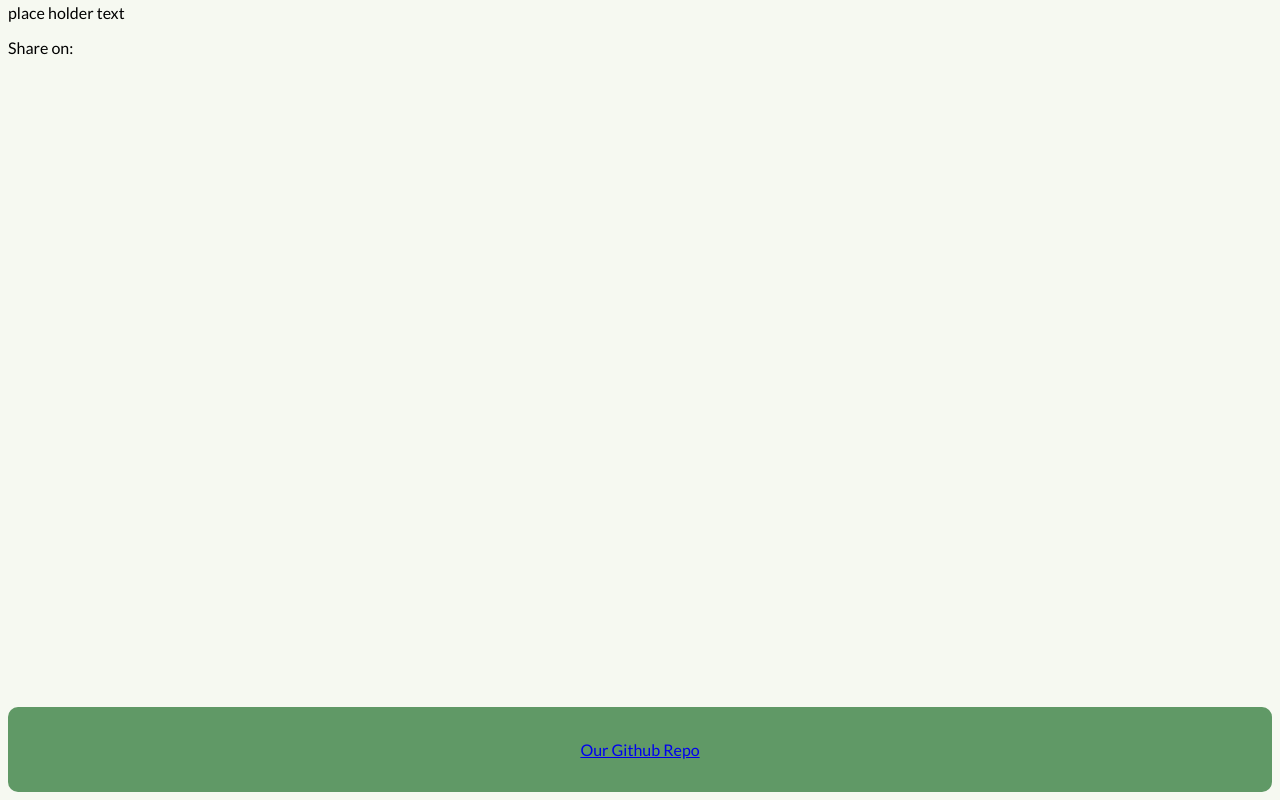
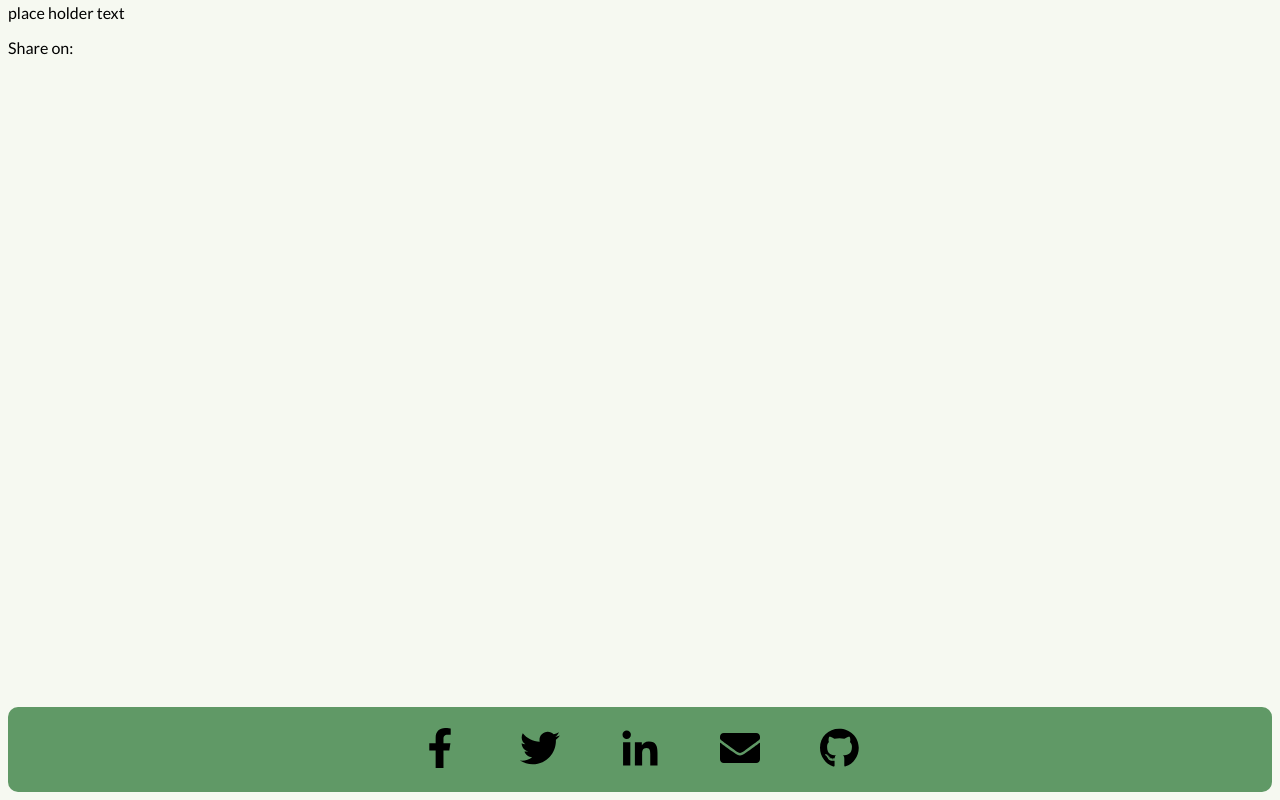
Before and after one commit to rbarbosa51/Slither-AI, a React (Vite) app in the folder client/: page /Comments in a window 1280 px wide. Shown: the part 196-996 px from the top of the page. Built offline with nearby package versions, Linux system fonts and the light colour scheme.

Commit message:
added the css to the footer and changed the github link to an icon. The linkedIN and email still need to be fixed

```diff
--- a/client/src/Footer.jsx
+++ b/client/src/Footer.jsx
@@ -8,28 +8,37 @@ export default function Footer({description}) {
         <>
         Share on:
     <div  className="footer">
-    {/* Facebook */}
+
     {/* The size of the icons can be changed in the css, under Share.css. */}
     {/* Instead of css you add style={{width:x}}, before Viewbox */}
 
+    {/* Facebook */}
+            <a href={`https://www.facebook.com/sharer/sharer.php?u=${url}`} target="_blank">
+            <svg className="share-icon" xmlns="http://www.w3.org/2000/svg" viewBox="0 0 512 512" aria-label="fb" role="img"><path d="m375.14,288l14.22,-92.66l-88.91,0l0,-60.13c0,-25.35 12.42,-50.06 52.24,-50.06l40.42,0l0,-78.89s-36.68,-6.26 -71.75,-6.26c-73.22,0 -121.08,44.38 -121.08,124.72l0,70.62l-81.39,0l0,92.66l81.39,0l0,224l100.17,0l0,-224l74.69,0z"></path></svg>
+            </a>
 
-    <a href={`https://www.facebook.com/sharer/sharer.php?u=${url}`} target="_blank">
-    <svg className="share-icon" xmlns="http://www.w3.org/2000/svg" viewBox="0 0 512 512" aria-label="fb" role="img"><path d="m375.14,288l14.22,-92.66l-88.91,0l0,-60.13c0,-25.35 12.42,-50.06 52.24,-50.06l40.42,0l0,-78.89s-36.68,-6.26 -71.75,-6.26c-73.22,0 -121.08,44.38 -121.08,124.72l0,70.62l-81.39,0l0,92.66l81.39,0l0,224l100.17,0l0,-224l74.69,0z"></path></svg>
-    </a>
+    {/* Facebook */}
+
+
 
     {/* Twitter */}
-    <a href={`https://twitter.com/intent/tweet?url=${url}&text=${encodeURI(description)}`} target="_blank">
-    <svg className="share-icon" xmlns="http://www.w3.org/2000/svg" viewBox="0 0 512 512" aria-label="tw" role="img"><path d="M459.37 151.716c.325 4.548.325 9.097.325 13.645 0 138.72-105.583 298.558-298.558 298.558-59.452 0-114.68-17.219-161.137-47.106 8.447.974 16.568 1.299 25.34 1.299 49.055 0 94.213-16.568 130.274-44.832-46.132-.975-84.792-31.188-98.112-72.772 6.498.974 12.995 1.624 19.818 1.624 9.421 0 18.843-1.3 27.614-3.573-48.081-9.747-84.143-51.98-84.143-102.985v-1.299c13.969 7.797 30.214 12.67 47.431 13.319-28.264-18.843-46.781-51.005-46.781-87.391 0-19.492 5.197-37.36 14.294-52.954 51.655 63.675 129.3 105.258 216.365 109.807-1.624-7.797-2.599-15.918-2.599-24.04 0-57.828 46.782-104.934 104.934-104.934 30.213 0 57.502 12.67 76.67 33.137 23.715-4.548 46.456-13.32 66.599-25.34-7.798 24.366-24.366 44.833-46.132 57.827 21.117-2.273 41.584-8.122 60.426-16.243-14.292 20.791-32.161 39.308-52.628 54.253z"></path></svg>
-    </a>
+
+            <a href={`https://twitter.com/intent/tweet?url=${url}&text=${encodeURI(description)}`} target="_blank">
+            <svg className="share-icon" xmlns="http://www.w3.org/2000/svg" viewBox="0 0 512 512" aria-label="tw" role="img"><path d="M459.37 151.716c.325 4.548.325 9.097.325 13.645 0 138.72-105.583 298.558-298.558 298.558-59.452 0-114.68-17.219-161.137-47.106 8.447.974 16.568 1.299 25.34 1.299 49.055 0 94.213-16.568 130.274-44.832-46.132-.975-84.792-31.188-98.112-72.772 6.498.974 12.995 1.624 19.818 1.624 9.421 0 18.843-1.3 27.614-3.573-48.081-9.747-84.143-51.98-84.143-102.985v-1.299c13.969 7.797 30.214 12.67 47.431 13.319-28.264-18.843-46.781-51.005-46.781-87.391 0-19.492 5.197-37.36 14.294-52.954 51.655 63.675 129.3 105.258 216.365 109.807-1.624-7.797-2.599-15.918-2.599-24.04 0-57.828 46.782-104.934 104.934-104.934 30.213 0 57.502 12.67 76.67 33.137 23.715-4.548 46.456-13.32 66.599-25.34-7.798 24.366-24.366 44.833-46.132 57.827 21.117-2.273 41.584-8.122 60.426-16.243-14.292 20.791-32.161 39.308-52.628 54.253z"></path></svg>
+            </a>
+
     {/* Twitter */}
 
 
 
+
     {/* LinkedIn */}
+
     <a href={`https://www.linkedin.com/shareArticle?mini=true&url=${url}`} target="_blank">
     <svg className="share-icon" xmlns="http://www.w3.org/2000/svg" viewBox="0 0 512 512" aria-label="ln" role="img"><path d="m132.28,479.99501l-92.88,0l0,-299.1l92.88,0l0,299.1zm-46.49,-339.9c-29.7,0 -53.79,-24.6 -53.79,-54.3a53.79,53.79 0 0 1 107.58,0c0,29.7 -24.1,54.3 -53.79,54.3zm394.11,339.9l-92.68,0l0,-145.6c0,-34.7 -0.7,-79.2 -48.29,-79.2c-48.29,0 -55.69,37.7 -55.69,76.7l0,148.1l-92.78,0l0,-299.1l89.08,0l0,40.8l1.3,0c12.4,-23.5 42.69,-48.3 87.88,-48.3c94,0 111.28,61.9 111.28,142.3l0,164.3l-0.1,0z"></path></svg>
     </a>
     {/* LinkedIn */}
+            {/* Facebook */}
 
 
 
@@ -38,13 +47,15 @@ export default function Footer({description}) {
     <svg className="share-icon" xmlns="http://www.w3.org/2000/svg" viewBox="0 0 512 512" aria-label="mail" role="img"><path d="M502.3 190.8c3.9-3.1 9.7-.2 9.7 4.7V400c0 26.5-21.5 48-48 48H48c-26.5 0-48-21.5-48-48V195.6c0-5 5.7-7.8 9.7-4.7 22.4 17.4 52.1 39.5 154.1 113.6 21.1 15.4 56.7 47.8 92.2 47.6 35.7.3 72-32.8 92.3-47.6 102-74.1 131.6-96.3 154-113.7zM256 320c23.2.4 56.6-29.2 73.4-41.4 132.7-96.3 142.8-104.7 173.4-128.7 5.8-4.5 9.2-11.5 9.2-18.9v-19c0-26.5-21.5-48-48-48H48C21.5 64 0 85.5 0 112v19c0 7.4 3.4 14.3 9.2 18.9 30.6 23.9 40.7 32.4 173.4 128.7 16.8 12.2 50.2 41.8 73.4 41.4z"></path></svg>
     </a>
     {/* Email */}
+        <a href={`https://github.com/rbarbosa51/Slither-AI`} target="_blank">
+    <svg className="share-icon" viewBox="0 0 512 512" aria-label="mail" role="img" xmlns="http://www.w3.org/2000/svg"><path d="M165.9 397.4c0 2-2.3 3.6-5.2 3.6-3.3.3-5.6-1.3-5.6-3.6 0-2 2.3-3.6 5.2-3.6 3-.3 5.6 1.3 5.6 3.6zm-31.1-4.5c-.7 2 1.3 4.3 4.3 4.9 2.6 1 5.6 0 6.2-2s-1.3-4.3-4.3-5.2c-2.6-.7-5.5.3-6.2 2.3zm44.2-1.7c-2.9.7-4.9 2.6-4.6 4.9.3 2 2.9 3.3 5.9 2.6 2.9-.7 4.9-2.6 4.6-4.6-.3-1.9-3-3.2-5.9-2.9zM244.8 8C106.1 8 0 113.3 0 252c0 110.9 69.8 205.8 169.5 239.2 12.8 2.3 17.3-5.6 17.3-12.1 0-6.2-.3-40.4-.3-61.4 0 0-70 15-84.7-29.8 0 0-11.4-29.1-27.8-36.6 0 0-22.9-15.7 1.6-15.4 0 0 24.9 2 38.6 25.8 21.9 38.6 58.6 27.5 72.9 20.9 2.3-16 8.8-27.1 16-33.7-55.9-6.2-112.3-14.3-112.3-110.5 0-27.5 7.6-41.3 23.6-58.9-2.6-6.5-11.1-33.3 2.6-67.9 20.9-6.5 69 27 69 27 20-5.6 41.5-8.5 62.8-8.5s42.8 2.9 62.8 8.5c0 0 48.1-33.6 69-27 13.7 34.7 5.2 61.4 2.6 67.9 16 17.7 25.8 31.5 25.8 58.9 0 96.5-58.9 104.2-114.8 110.5 9.2 7.9 17 22.9 17 46.4 0 33.7-.3 75.4-.3 83.6 0 6.5 4.6 14.4 17.3 12.1C428.2 457.8 496 362.9 496 252 496 113.3 383.5 8 244.8 8zM97.2 352.9c-1.3 1-1 3.3.7 5.2 1.6 1.6 3.9 2.3 5.2 1 1.3-1 1-3.3-.7-5.2-1.6-1.6-3.9-2.3-5.2-1zm-10.8-8.1c-.7 1.3.3 2.9 2.3 3.9 1.6 1 3.6.7 4.3-.7.7-1.3-.3-2.9-2.3-3.9-2-.6-3.6-.3-4.3.7zm32.4 35.6c-1.6 1.3-1 4.3 1.3 6.2 2.3 2.3 5.2 2.6 6.5 1 1.3-1.3.7-4.3-1.3-6.2-2.2-2.3-5.2-2.6-6.5-1zm-11.4-14.7c-1.6 1-1.6 3.6 0 5.9 1.6 2.3 4.3 3.3 5.6 2.3 1.6-1.3 1.6-3.9 0-6.2-1.4-2.3-4-3.3-5.6-2z"></path></svg>
+        </a>
 
-    <br/>
 
-    <a href="https://github.com/rbarbosa51/Slither-AI"  className="App-link" target="_blank">Our Github Repo</a>
 
 
     </div>
+
         </>
     );
 }
--- a/client/src/sass/Footer.scss
+++ b/client/src/sass/Footer.scss
@@ -10,3 +10,11 @@
     height: 75px;
     margin-top: 650px;
 }
+
+.share-icon {
+    /* style the individual icon */
+    /* color: blue; */
+    width: 40px;
+    margin-left: 30px;
+    margin-right: 30px;
+}
```
